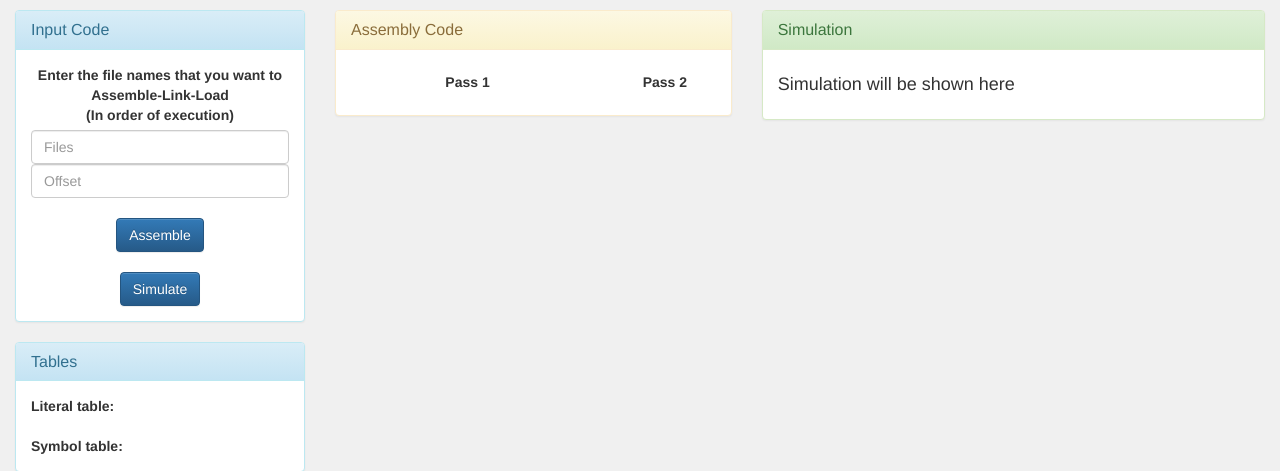
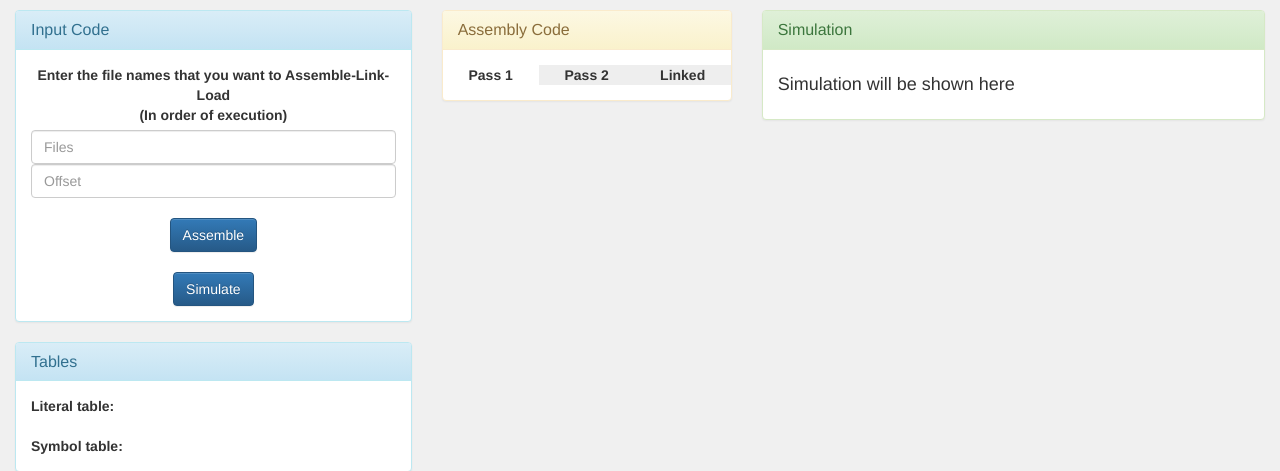
Before and after one commit to nitish6174/AssemblerLinkerLoader, a Flask app: page / in a window 1280 px wide. Shown: the top 471 px of the page. Run offline with Flask 2, Linux system fonts and the light colour scheme; some libraries are stand-ins or nearby versions.

Commit message:
Added tabbed view

```diff
--- a/static/css/main.css
+++ b/static/css/main.css
@@ -4,10 +4,23 @@ body {
 #symbolTable , #literalTable {
 	overflow: auto;
 }
+
+.code_tab {
+	background-color: #eee;
+	cursor: pointer;
+}
+.code_tab.checked {
+	background-color: #fff;
+}
 .code {
 	font-family:'Ubuntu Mono';
 	font-size:16px;
+	display: hidden;
 }
+.code#pass1code {
+	display: block;
+}
+
 
 #simulationResult {
 	display: none;
--- a/static/js/main.js
+++ b/static/js/main.js
@@ -3,6 +3,13 @@ res_regs = []
 res_mems = []
 res_flags = []
 reg_code = []
+
+$('.code_tab').click(function(){
+	$('.code_tab.checked').removeClass('checked');
+	$(this).addClass('checked');
+	$('.code').hide();
+	$('.code#'+$(this).attr('data-show')).show();
+});
 
 function call_process()
 {
@@ -35,6 +42,7 @@ function call_process()
 			$('#symbolTable').html(JSON.stringify(symbol_table));
 			$('#pass1code').html(pass1code);
 			$('#pass2code').html(pass2code);
+			$('#link_code').html(link_code);
 			$('input[name="loadfile"]').val(loadfile);
 		}
 	});
@@ -90,38 +98,3 @@ function next_step()
 		sim_step+=1;
 	}
 }
-
-// function next_step()
-// {
-// 	loadfile = document.querySelector('input[name="loadfile"]').value;
-// 	offset = document.querySelector('#offset').value;
-// 	if(offset==undefined||offset=="")
-// 		offset = '0';
-// 	$.ajax({
-// 		url: 'simulate',
-// 		type: 'POST',
-// 		data: {
-// 			loadfile: loadfile,
-// 			offset: offset,
-// 			steps: sim_step
-// 		},
-// 		success: function(data) {
-// 			console.log(data);
-// 			// data = JSON.parse(data);
-// 			// res_regs = data["res_regs"];
-// 			// res_mems = data["res_mems"];
-// 			// res_flags = data["res_flags"];
-// 			// // res_code = data["res_code"];
-
-// 			msg = "Current step : "+sim_step+"<br>";
-// 			$('#simulationResult').html(msg);
-// 			// curr_regs = JSON.stringify(res_regs[sim_step]);
-// 			// curr_mems = JSON.stringify(res_mems[sim_step]);
-// 			// curr_flags = JSON.stringify(res_flags[sim_step]);
-// 			// // curr_code = JSON.stringify(res_code[sim_step]);
-// 			// $('#simulationResult').html(msg+curr_regs+curr_mems+curr_flags);
-// 			// $('#linked_code span#'+sim_step+1).css('background-color','yellow');
-// 			sim_step+=1;
-// 		}
-// 	});
-// }
--- a/templates/index.html
+++ b/templates/index.html
@@ -11,7 +11,7 @@
 <body>
 	<div class="container-fluid" style="margin-top:10px;;">
 		<div class="row">
-			<div class="col-sm-3">
+			<div class="col-sm-4">
 				<div class="panel panel-info">
 					<div class="panel-heading">
 						<h3 class="panel-title">Input Code</h3>
@@ -42,22 +42,26 @@
 					</div>
 				</div>
 			</div>
-			<div class="col-sm-4">
+			<div class="col-sm-3">
 				<div class="panel panel-warning">
 					<div class="panel-heading">
 						<h3 class="panel-title">Assembly Code</h3>
 					</div>
 					<div class="panel-body">
 						<div class="row">
-							<div class="col-xs-8">
-								<h5 class="text-center"><strong>Pass 1</strong></h5>
-								<div id="pass1code" class="code"></div>
+							<div class="col-xs-4 text-center code_tab checked" data-show="pass1code">
+								<strong>Pass 1</strong>
 							</div>
-							<div class="col-xs-4">
-								<h5 class="text-center"><strong>Pass 2</strong></h5>
-								<div id="pass2code" class="code"></div>
+							<div class="col-xs-4 text-center code_tab" data-show="pass2code">
+								<strong>Pass 2</strong>
+							</div>
+							<div class="col-xs-4 text-center code_tab" data-show="link_code">
+								<strong>Linked</strong>
 							</div>
 						</div>
+						<div id="pass1code" class="code"></div>
+						<div id="pass2code" class="code"></div>
+						<div id="link_code" class="code"></div>
 					</div>
 				</div>
 			</div>
```
